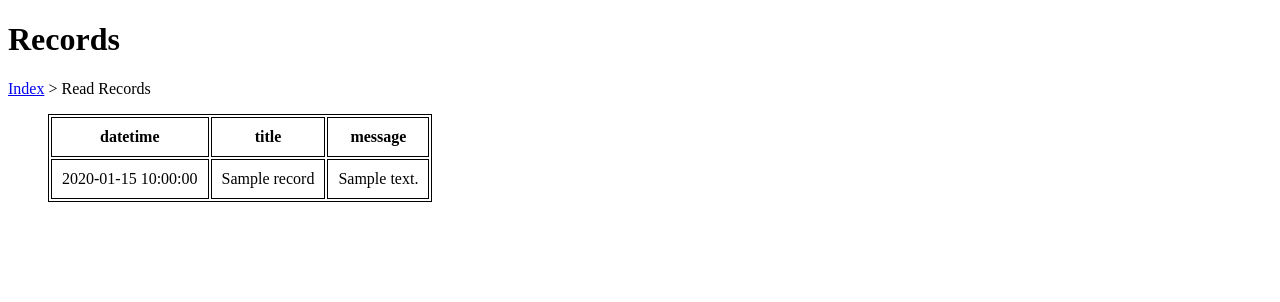
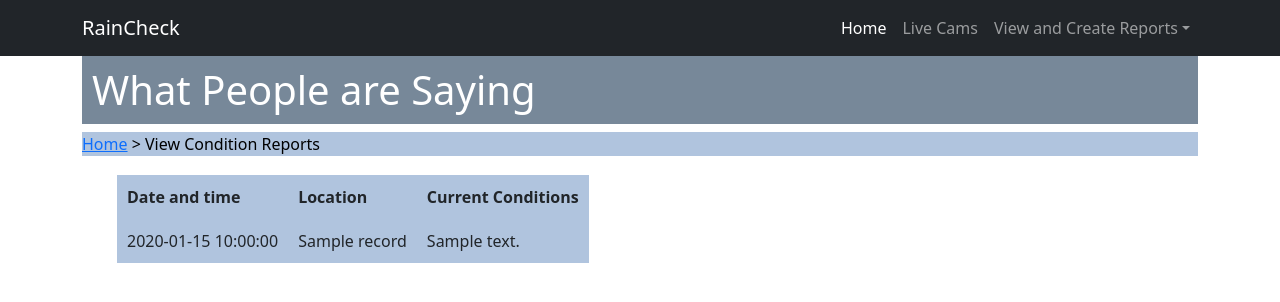
Before and after one commit to Arydeen/CS518Project, a Flask app: template DataService/templates/records_template.html in a window 1280 px wide. Shown: the top 302 px of the page. Run offline with Flask 3, Linux system fonts and the light colour scheme; the template is opened without the code that fills it: most values are stand-ins (such as "Sample title", 1, 10 or a date in 2020); some libraries are stand-ins or nearby versions.

Commit message:
Replace records_template.html

```diff
--- a/DataService/templates/records_template.html
+++ b/DataService/templates/records_template.html
@@ -1,28 +1,20 @@
-<!DOCTYPE html>
-<style>
-    table, th, td {
-    border: 1px solid black;
-    }
-
-    th, td {
-    padding: 10px;
-    }
-    </style>
+<!-- <!DOCTYPE html>
 <html lang="en">
 <head>
     <meta charset="UTF-8">
     <meta name="viewport" content="width=device-width, initial-scale=1.0">
     <title>Records</title>
+    <link rel="stylesheet" href="{{ url_for('static', filename='css/main.css') }}">
 </head>
 <body>
-    <h1>Records</h1>
-    <P><a href="{{ url_for('index') }}">Index</a> > Read Records</P>
+    <h1>What People are Saying</h1>
+    <P><a href="{{ url_for('index') }}">Home</a> > View Condition Reports</P>
     <ul>
         <table>
             <tr>
-                <th>datetime</th>
-                <th>title</th>
-                <th>message</th>
+                <th>Date and time</th>
+                <th>Location</th>
+                <th>Current Conditions</th>
             </tr>
             {% for record in records %}
                 <tr>
@@ -34,4 +26,67 @@
         </table>
     </ul>
 </body>
+</html> -->
+<!DOCTYPE html>
+<html lang="en">
+    <head>
+        <meta charset="utf-8" />
+        <meta name="viewport" content="width=device-width, initial-scale=1, shrink-to-fit=no" />
+        <meta name="description" content="" />
+        <meta name="author" content="" />
+        <title>ViewRecords</title>
+        <!-- Favicon-->
+        <link rel="icon" type="image/x-icon" href="assets/favicon.ico" />
+        <!-- Core theme CSS (includes Bootstrap)-->
+        <link rel="stylesheet" href="{{ url_for('static', filename='css/main.css') }}">
+    </head>
+    <body>
+        <!-- Responsive navbar-->
+        <nav class="navbar navbar-expand-lg navbar-dark bg-dark">
+            <div class="container">
+                <a class="navbar-brand" href="#">RainCheck</a>
+                <button class="navbar-toggler" type="button" data-bs-toggle="collapse" data-bs-target="#navbarSupportedContent" aria-controls="navbarSupportedContent" aria-expanded="false" aria-label="Toggle navigation"><span class="navbar-toggler-icon"></span></button>
+                <div class="collapse navbar-collapse" id="navbarSupportedContent">
+                    <ul class="navbar-nav ms-auto mb-2 mb-lg-0">
+                        <li class="nav-item"><a class="nav-link active" aria-current="page" href="{{ url_for('index') }}">Home</a></li>
+                        <li class="nav-item"><a class="nav-link" href="{{ url_for('weathercams') }}">Live Cams</a></li>
+                        <li class="nav-item dropdown">
+                            <a class="nav-link dropdown-toggle" id="navbarDropdown" href="#" role="button" data-bs-toggle="dropdown" aria-expanded="false">View and Create Reports</a>
+                            <ul class="dropdown-menu dropdown-menu-end" aria-labelledby="navbarDropdown">
+                                <li><a class="dropdown-item" href="{{ url_for('records') }}">View Condition Reports</a></li>
+                                <li><a class="dropdown-item" href="{{ url_for('create') }}">Create a Condition Report</a></li>
+                                <li><hr class="dropdown-divider" /></li>
+                                <li><a class="dropdown-item" href="{{ url_for('delete') }}">Delete a Condition Report</a></li>
+                            </ul>
+                        </li>
+                    </ul>
+                </div>
+            </div>
+        </nav>
+        <!-- Page content-->
+        <div class="container">
+            <h1>What People are Saying</h1>
+    <P><a href="{{ url_for('index') }}">Home</a> > View Condition Reports</P>
+    <ul>
+        <table>
+            <tr>
+                <th>Date and time</th>
+                <th>Location</th>
+                <th>Current Conditions</th>
+            </tr>
+            {% for record in records %}
+                <tr>
+                    <td>{{ record["datetime"] }}</td>
+                    <td>{{ record["title"] }}</td>
+                    <td>{{ record["message"] }}</td>
+                </tr>
+            {% endfor %}
+        </table>
+    </ul>
+        </div>
+        <!-- Bootstrap core JS-->
+        <script src="https://cdn.jsdelivr.net/npm/bootstrap@5.2.3/dist/js/bootstrap.bundle.min.js"></script>
+        <!-- Core theme JS-->
+        <script src="js/scripts.js"></script>
+    </body>
 </html>
```
